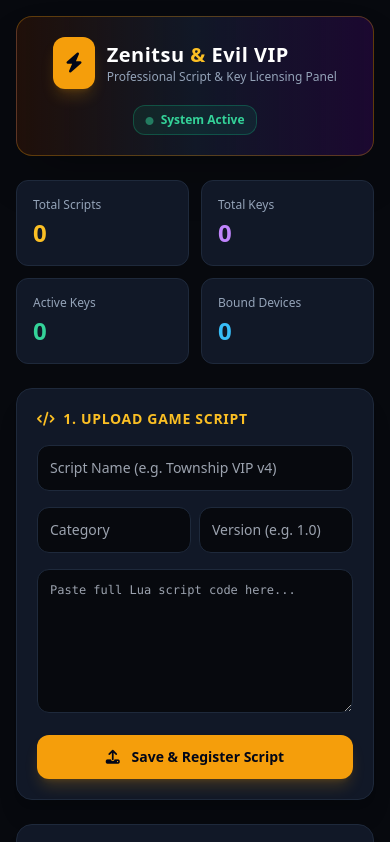
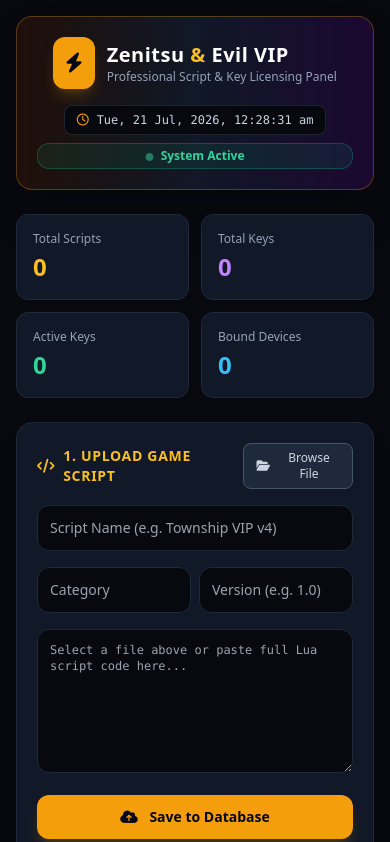
Before and after one commit to Aditya4650-am/License-panel-VIP, a website: page public/index.html in a window 390 px wide. Shown: the top 842 px of the page. Drawn offline with nearby package versions, Linux system fonts and the light colour scheme; no server answers.

Commit message:
Refactor index.html layout and improve script uploader
Updated layout and functionality of the index.html file. Changes include adjustments to header, live clock display, and script uploader section.

```diff
--- a/public/index.html
+++ b/public/index.html
@@ -1,3 +1,4 @@
+
 <!DOCTYPE html>
 <html lang="en">
 <head>
@@ -8,11 +9,11 @@
     <link rel="stylesheet" href="https://cdnjs.cloudflare.com/ajax/libs/font-awesome/6.4.0/css/all.min.css">
 </head>
 <body class="bg-[#07090e] text-slate-100 min-h-screen p-4 font-sans">
-    <div class="max-w-4xl mx-auto space-y-6">
+    <div class="max-w-5xl mx-auto space-y-6">
 
-        <!-- Header Banner -->
+        <!-- Header Banner & Live Clock -->
         <header class="bg-gradient-to-r from-amber-950/40 via-[#111827] to-purple-950/40 p-5 rounded-2xl border border-amber-500/30 flex flex-col md:flex-row justify-between items-center gap-4 shadow-2xl">
-            <div class="flex items-center gap-3">
+            <div class="flex items-center gap-3 w-full md:w-auto justify-center md:justify-start">
                 <div class="bg-amber-500 p-3 rounded-xl text-slate-950 shadow-lg shadow-amber-500/20 font-bold text-xl">
                     <i class="fa-solid fa-bolt"></i>
                 </div>
@@ -21,9 +22,16 @@
                     <p class="text-xs text-slate-400">Professional Script & Key Licensing Panel</p>
                 </div>
             </div>
-            <span class="bg-emerald-500/10 text-emerald-400 border border-emerald-500/30 px-3 py-1.5 rounded-xl text-xs font-semibold">
-                <i class="fa-solid fa-circle text-[8px] text-emerald-400 animate-pulse mr-1"></i> System Active
-            </span>
+            <div class="flex flex-col items-center md:items-end gap-2 w-full md:w-auto">
+                <!-- Live Clock Display -->
+                <div class="text-xs font-mono text-slate-300 bg-[#07090e] px-3 py-1.5 rounded-lg border border-slate-700/50 shadow-inner flex items-center gap-2">
+                    <i class="fa-regular fa-clock text-amber-500"></i>
+                    <span id="liveClock">Loading time...</span>
+                </div>
+                <span class="bg-emerald-500/10 text-emerald-400 border border-emerald-500/30 px-3 py-1 rounded-xl text-xs font-semibold w-full md:w-auto text-center">
+                    <i class="fa-solid fa-circle text-[8px] text-emerald-400 animate-pulse mr-1"></i> System Active
+                </span>
+            </div>
         </header>
 
         <!-- Stats Counters -->
@@ -47,19 +55,31 @@
         </div>
 
         <div class="grid grid-cols-1 md:grid-cols-2 gap-6">
-            <!-- 1. Script Uploader -->
+            <!-- 1. Script Uploader (WITH FILE MANAGER) -->
             <section class="bg-[#111827] p-5 rounded-2xl border border-slate-800 space-y-4 shadow-xl">
-                <h2 class="text-sm font-bold uppercase tracking-wider text-amber-400 flex items-center gap-2">
-                    <i class="fa-solid fa-code"></i> 1. Upload Game Script
-                </h2>
+                <div class="flex justify-between items-center">
+                    <h2 class="text-sm font-bold uppercase tracking-wider text-amber-400 flex items-center gap-2">
+                        <i class="fa-solid fa-code"></i> 1. Upload Game Script
+                    </h2>
+
+                    <!-- Hiding default file input, creating a custom button -->
+                    <input type="file" id="fileUploader" accept=".lua,.txt" class="hidden" onchange="handleFileUpload(event)">
+                    <button onclick="document.getElementById('fileUploader').click()" class="bg-slate-800 hover:bg-slate-700 text-xs text-slate-300 px-3 py-1.5 rounded-lg border border-slate-600 transition flex items-center gap-2">
+                        <i class="fa-solid fa-folder-open"></i> Browse File
+                    </button>
+                </div>
+
                 <input id="scriptTitle" type="text" placeholder="Script Name (e.g. Township VIP v4)" class="w-full bg-[#07090e] p-3 rounded-xl border border-slate-800 text-sm focus:border-amber-500 outline-none">
+
                 <div class="grid grid-cols-2 gap-2">
                     <input id="scriptCategory" type="text" placeholder="Category" class="bg-[#07090e] p-3 rounded-xl border border-slate-800 text-sm outline-none">
                     <input id="scriptVersion" type="text" placeholder="Version (e.g. 1.0)" class="bg-[#07090e] p-3 rounded-xl border border-slate-800 text-sm outline-none">
                 </div>
-                <textarea id="scriptContent" placeholder="Paste full Lua script code here..." class="w-full bg-[#07090e] p-3 rounded-xl border border-slate-800 text-xs h-36 font-mono outline-none"></textarea>
+
+                <textarea id="scriptContent" placeholder="Select a file above or paste full Lua script code here..." class="w-full bg-[#07090e] p-3 rounded-xl border border-slate-800 text-xs h-36 font-mono outline-none"></textarea>
+
                 <button onclick="uploadScript()" class="w-full bg-amber-500 hover:bg-amber-400 text-slate-950 font-bold py-3 rounded-xl text-sm transition shadow-lg shadow-amber-500/20">
-                    <i class="fa-solid fa-upload mr-2"></i> Save & Register Script
+                    <i class="fa-solid fa-cloud-arrow-up mr-2"></i> Save to Database
                 </button>
             </section>
 
@@ -115,6 +135,36 @@
     </div>
 
     <script>
+        // --- LIVE CLOCK FUNCTION ---
+        function updateClock() {
+            const now = new Date();
+            const options = {
+                weekday: 'short', year: 'numeric', month: 'short',
+                day: 'numeric', hour: '2-digit', minute: '2-digit', second: '2-digit'
+            };
+            document.getElementById('liveClock').innerText = now.toLocaleString('en-IN', options);
+        }
+        setInterval(updateClock, 1000); // Update every second
+        updateClock(); // Initial call
+
+        // --- FILE MANAGER HANDLER ---
+        function handleFileUpload(event) {
+            const file = event.target.files[0];
+            if (!file) return;
+
+            // Auto-fill the script title based on the uploaded file name
+            const fileNameClean = file.name.replace(/\.[^/.]+$/, ""); // Removes extension
+            document.getElementById('scriptTitle').value = fileNameClean;
+
+            // Read the file and paste its contents into the textarea
+            const reader = new FileReader();
+            reader.onload = function(e) {
+                document.getElementById('scriptContent').value = e.target.result;
+            };
+            reader.readAsText(file);
+        }
+
+        // --- DASHBOARD DATA FETCHER ---
         async function fetchDashboard() {
             try {
                 const res = await fetch('/api/admin/dashboard');
@@ -150,6 +200,7 @@
             }
         }
 
+        // --- UPLOAD TO SERVER ---
         async function uploadScript() {
             const title = document.getElementById('scriptTitle').value.trim();
             const category = document.getElementById('scriptCategory').value.trim();
@@ -157,7 +208,7 @@
             const content = document.getElementById('scriptContent').value.trim();
 
             if(!title || !content) {
-                alert('Please provide both a Script Name and Script Code contents!');
+                alert('Please provide a Script Name and Script Code (or browse a file).');
                 return;
             }
 
@@ -174,6 +225,7 @@
                     document.getElementById('scriptCategory').value = '';
                     document.getElementById('scriptVersion').value = '';
                     document.getElementById('scriptContent').value = '';
+                    document.getElementById('fileUploader').value = ''; // Reset file input
                     fetchDashboard();
                 } else {
                     alert('Error: ' + data.error);
@@ -183,6 +235,7 @@
             }
         }
 
+        // --- KEY GENERATOR ---
         async function generateKey() {
             const scriptId = document.getElementById('scriptSelect').value;
             const customKey = document.getElementById('customKey').value.trim();
```
